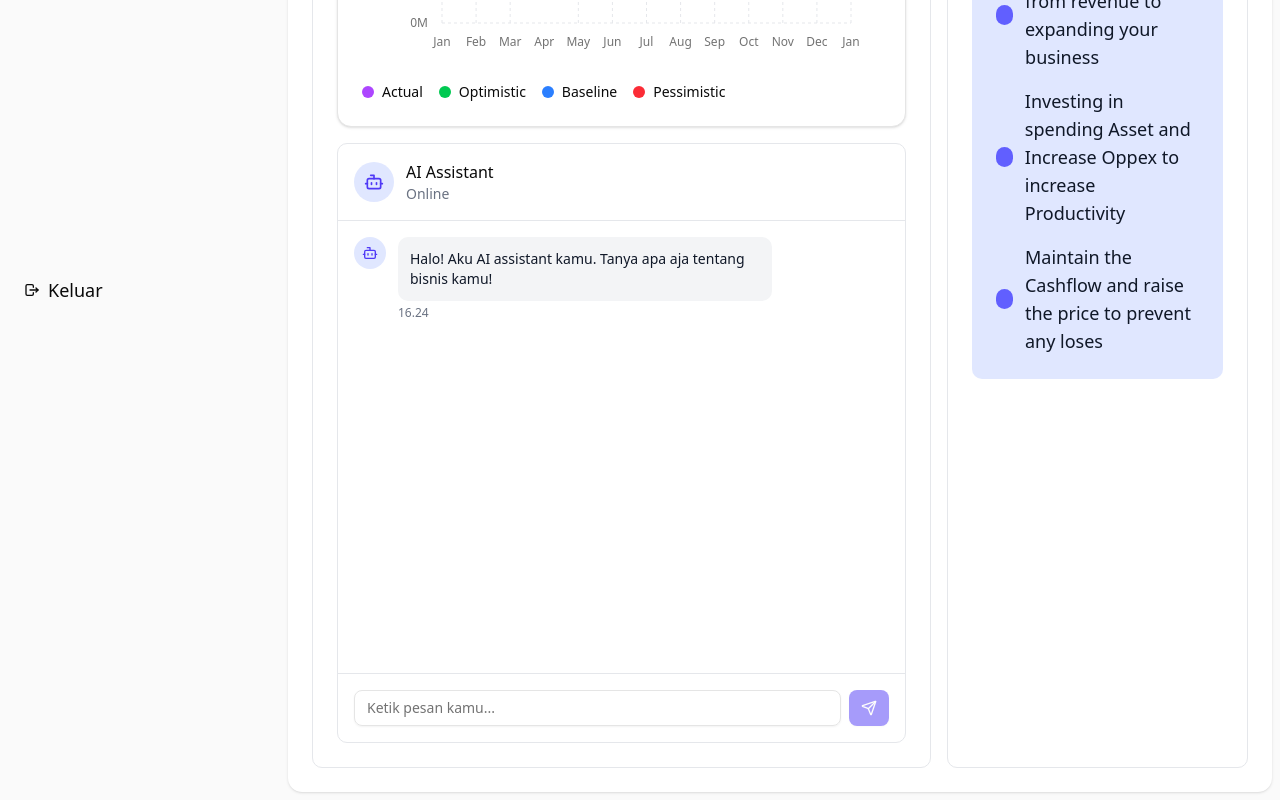
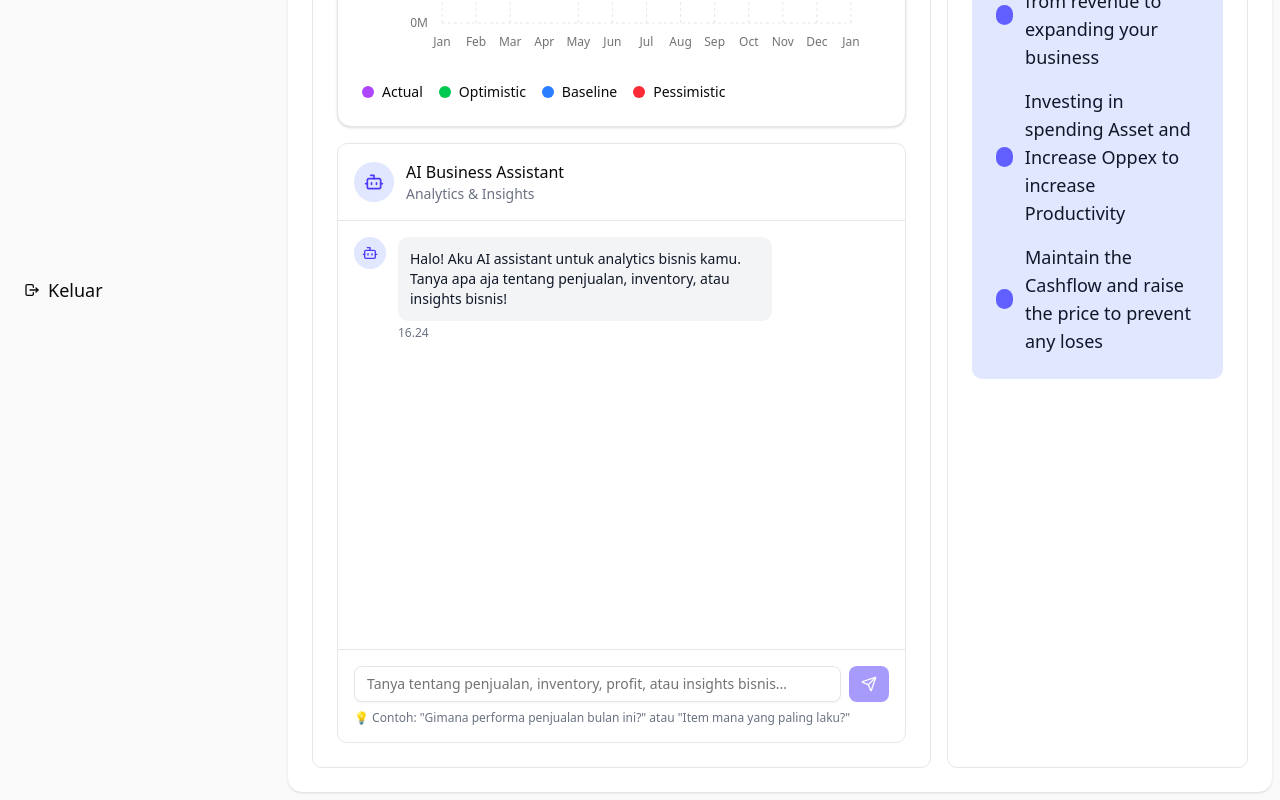
Before and after one commit to YudaClairee/garudahacks, a Next.js app: page /dashboard/insight-ai in a window 1280 px wide. Shown: the part 478-1278 px from the top of the page. Built offline with nearby package versions, Linux system fonts and the light colour scheme.

Commit message:
finishing ai chatbot

```diff
--- a/src/components/chatbot.jsx
+++ b/src/components/chatbot.jsx
@@ -10,7 +10,7 @@ export function Chatbot() {
   const [messages, setMessages] = useState([
     {
       id: 1,
-      text: "Halo! Aku AI assistant kamu. Tanya apa aja tentang bisnis kamu!",
+      text: "Halo! Aku AI assistant untuk analytics bisnis kamu. Tanya apa aja tentang penjualan, inventory, atau insights bisnis!",
       sender: "ai",
       timestamp: new Date()
     }
@@ -38,37 +38,54 @@ export function Chatbot() {
     };
 
     setMessages(prev => [...prev, userMessage]);
+    const currentMessage = inputValue;
     setInputValue("");
     setIsLoading(true);
 
     try {
-      // Call your AI API here
-      const response = await fetch('/api/chat', {
+      // Hit backend API yang udah ada
+      const response = await fetch('http://localhost:8080/api/v1/chat', {
         method: 'POST',
-        headers: { 'Content-Type': 'application/json' },
-        body: JSON.stringify({ message: inputValue })
+        headers: {
+          'Content-Type': 'application/json',
+        },
+        body: JSON.stringify({
+          message: currentMessage
+        })
       });
+
+      if (!response.ok) {
+        throw new Error(`HTTP error! status: ${response.status}`);
+      }
 
       const data = await response.json();
 
       const aiMessage = {
         id: Date.now() + 1,
-        text: data.response || "Maaf, aku lagi error nih.",
+        text: data.response || "Maaf, aku lagi error nih bro.",
         sender: "ai",
         timestamp: new Date()
       };
 
       setMessages(prev => [...prev, aiMessage]);
     } catch (error) {
+      console.error('Error sending message:', error);
       const errorMessage = {
         id: Date.now() + 1,
-        text: "Maaf, koneksi bermasalah. Coba lagi ya!",
+        text: "Maaf, koneksi bermasalah. Pastikan backend server jalan ya bro! 🔧",
         sender: "ai",
         timestamp: new Date()
       };
       setMessages(prev => [...prev, errorMessage]);
     } finally {
       setIsLoading(false);
+    }
+  };
+
+  const handleKeyPress = (e) => {
+    if (e.key === 'Enter' && !e.shiftKey) {
+      e.preventDefault();
+      sendMessage();
     }
   };
 
@@ -81,8 +98,8 @@ export function Chatbot() {
             <Bot className="w-5 h-5 text-indigo-600" />
           </div>
           <div>
-            <h3 className="font-medium">AI Assistant</h3>
-            <p className="text-sm text-gray-500">Online</p>
+            <h3 className="font-medium">AI Business Assistant</h3>
+            <p className="text-sm text-gray-500">Analytics & Insights</p>
           </div>
         </div>
       </div>
@@ -96,7 +113,7 @@ export function Chatbot() {
         {isLoading && (
           <div className="flex items-center gap-2 text-gray-500">
             <Bot className="w-4 h-4" />
-            <span className="text-sm">AI sedang mengetik...</span>
+            <span className="text-sm">AI sedang menganalisis data bisnis kamu...</span>
             <div className="flex gap-1">
               <div className="w-2 h-2 bg-gray-400 rounded-full animate-bounce"></div>
               <div className="w-2 h-2 bg-gray-400 rounded-full animate-bounce" style={{animationDelay: '0.1s'}}></div>
@@ -114,9 +131,10 @@ export function Chatbot() {
           <Input
             value={inputValue}
             onChange={(e) => setInputValue(e.target.value)}
-            placeholder="Ketik pesan kamu..."
-            onKeyPress={(e) => e.key === 'Enter' && sendMessage()}
+            placeholder="Tanya tentang penjualan, inventory, profit, atau insights bisnis..."
+            onKeyPress={handleKeyPress}
             disabled={isLoading}
+            className="flex-1"
           />
           <Button
             onClick={sendMessage}
@@ -126,6 +144,11 @@ export function Chatbot() {
             <Send className="w-4 h-4" />
           </Button>
         </div>
+        <div className="mt-2">
+          <p className="text-xs text-gray-500">
+            💡 Contoh: "Gimana performa penjualan bulan ini?" atau "Item mana yang paling laku?"
+          </p>
+        </div>
       </div>
     </div>
   );
```
